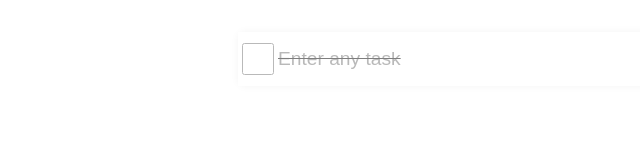
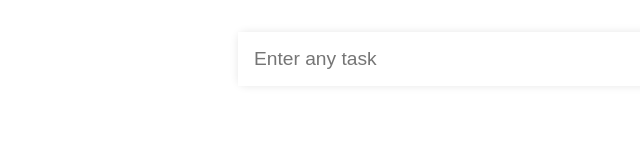
Before and after one commit to ayush013/ui-bootcamp, a website built with webpack: page scaffold 2/index.html in a window 1280 px wide. Shown: the full height of the page, 98-738 px from the left. Built offline with nearby package versions, Linux system fonts and the light colour scheme.

Commit message:
View service with inital render

```diff
--- a/scaffold 2/index.html
+++ b/scaffold 2/index.html
@@ -9,11 +9,16 @@
 </head>
 
 <body>
-    <div class="todo todo-task todo-done">
-        <div class="check">
-            <input type="checkbox">
+
+    <div id="wrapper"></div>
+
+    <template id="todo">
+        <div class="todo">
+            <div class="check">
+                <input type="checkbox">
+            </div>
+            <input type="text" placeholder="Enter any task">
         </div>
-        <input type="text" placeholder="Enter any task">
-    </div>
+    </template>
 </body>
 </html>
--- /dev/null
+++ b/scaffold 2/src/app/views.js
@@ -0,0 +1,19 @@
+export default class Views {
+    constructor() {
+        this.baseTodo = document.getElementById('todo');
+        this.wrapper = document.getElementById('wrapper');
+
+        this.initView();
+    }
+
+    initView() {
+        const notesInput = this.baseTodo.content.cloneNode(true);
+
+        notesInput.querySelector('.todo').classList.add('todo-base');
+        const checkNode = notesInput.querySelector('.todo .check');
+        notesInput.querySelector('.todo').removeChild(checkNode)
+
+        this.wrapper.appendChild(notesInput);
+    }
+
+}
--- a/scaffold 2/src/index.js
+++ b/scaffold 2/src/index.js
@@ -1,7 +1,8 @@
+import Views from './app/views';
 import './style.scss'
 
-export const loadApp = () => {
-
+export const render = () => {
+    const viewService = new Views();
 }
 
-loadApp();
+render();
--- a/scaffold 2/src/style.scss
+++ b/scaffold 2/src/style.scss
@@ -18,8 +18,6 @@
   font-weight: 400;
   min-height: 100vh;
   width: 100%;
-  display: flex;
-  justify-content: center;
   padding: 2rem;
 }
 
@@ -29,6 +27,11 @@
   box-sizing: inherit;
   margin: 0;
   padding: 0;
+}
+
+#wrapper {
+  display: flex;
+  justify-content: center;
 }
 
 .todo {
```
